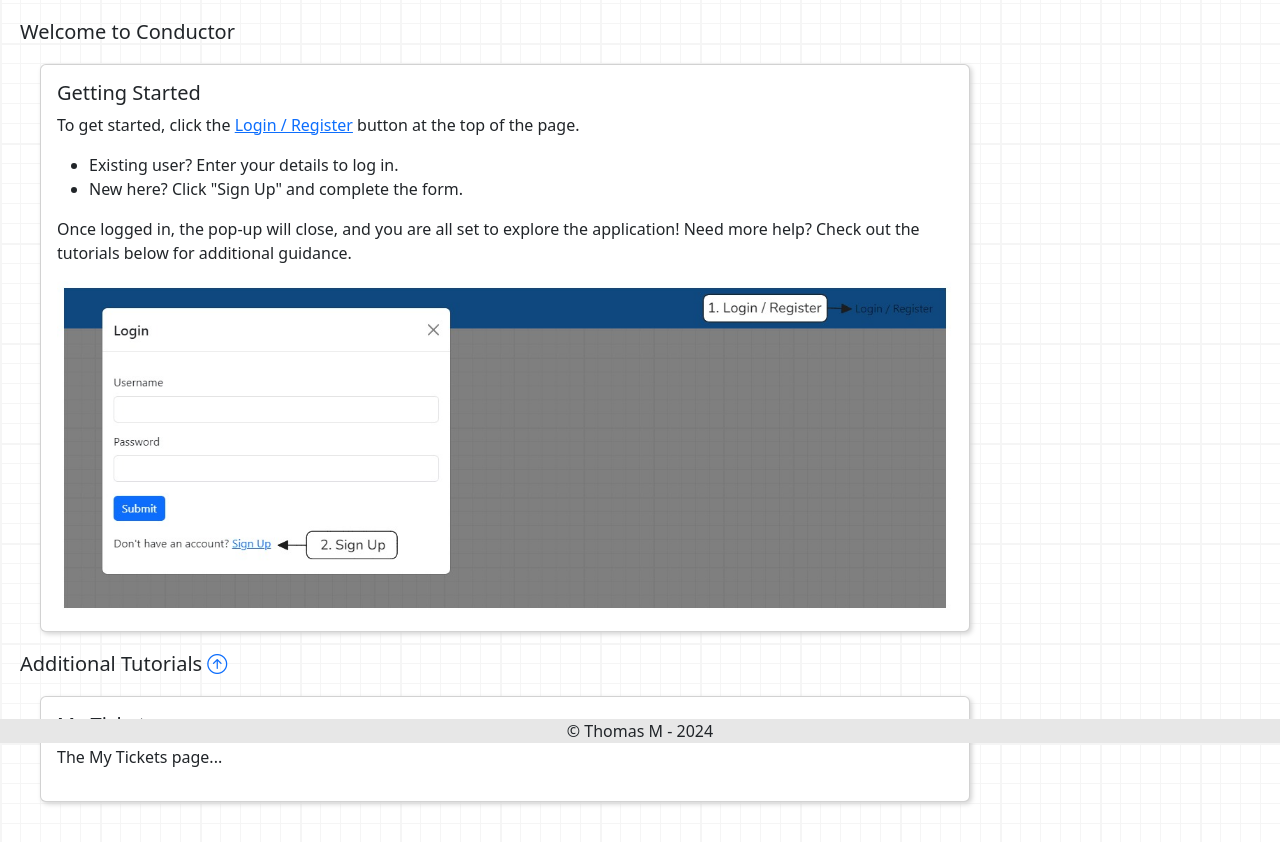
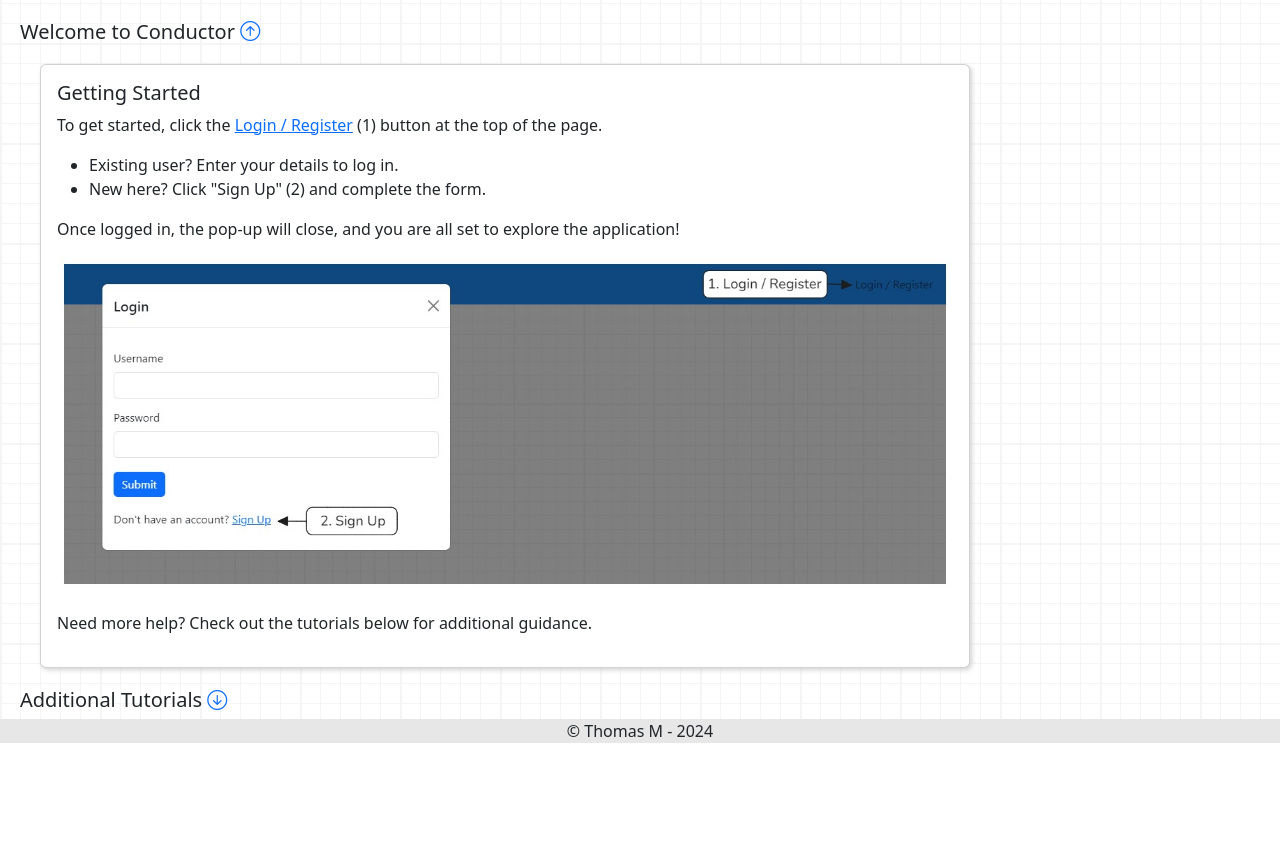
Before and after one commit to thomasmcr/SEA-Programming-Project, a FastAPI app: page / in a window 1280 px wide. Shown: the part 57-899 px from the top of the page. After the commit the page ends 800 px from the top, so only its background shows below. Run offline with FastAPI, Linux system fonts and the light colour scheme; some libraries are stand-ins or nearby versions.

Commit message:
Expanded tutorials

```diff
--- a/src/templates/layout.html
+++ b/src/templates/layout.html
@@ -76,11 +76,6 @@
                     button.innerHTML = '<i class="bi bi-arrow-down-circle"></i>';
                 }
             }
-            else
-            {
-                controlledElement.classList.add("show");
-                button.innerHTML = '<i class="bi bi-arrow-up-circle"></i>';
-            }
 
             controlledElement.addEventListener("show.bs.collapse", function () {
                 button.innerHTML = '<i class="bi bi-arrow-up-circle"></i>';
--- a/src/templates/pages/home.html
+++ b/src/templates/pages/home.html
@@ -2,31 +2,51 @@
 {% block title %}Home{% endblock %}
 {% block head %}{{ super() }}{% endblock %}
 {% block content %}
-<h1 style="font-size: 20px;">Welcome to Conductor</h1>
+    <h1 style="font-size: 20px;">Welcome to Conductor&nbsp;<a data-bs-toggle="collapse" href="#welcomeCollapse"
+        role="button" aria-expanded="false" aria-controls="welcomeCollapse" style="text-decoration: none;"
+        class="collapseButton"><i class="bi bi-arrow-up-circle"></i></a></h1>
+    <div class="collapse show" id="welcomeCollapse">
         <div class="card w-75" style="margin: 20px; box-shadow: 2px 2px 5px lightgray;">
             <div class="card-body">
                 <h1 style="font-size: 20px;">Getting Started</h1>
                 <p>
-            To get started, click the <a href="#" data-bs-toggle="modal" data-bs-target="#loginModal">Login / Register</a> button at the top of the page.
+                    To get started, click the <a href="#" data-bs-toggle="modal" data-bs-target="#loginModal">Login / Register</a> (1) button at the top of the page.
                     <ul>
                         <li>Existing user? Enter your details to log in.</li>
-                <li>New here? Click "Sign Up" and complete the form.</li>
+                        <li>New here? Click "Sign Up" (2) and complete the form.</li>
                     </ul>
-            Once logged in, the pop-up will close, and you are all set to explore the application! Need more help? Check out the tutorials below for additional guidance.
+                    Once logged in, the pop-up will close, and you are all set to explore the application!
                 </p>
                 <img class="card-img" src="{{ url_for('static', path='images/tutorial/tutorial_login.png')}}" alt="Card image cap" style="max-width: 900px;">
+                <p style="margin-top: 20px;">Need more help? Check out the tutorials below for additional guidance.</p>
             </div>
         </div>
+    </div>
+
     <h1 style="font-size: 20px; margin-top: 20px;">Additional Tutorials&nbsp;<a data-bs-toggle="collapse" href="#tutorialsCollapse"
         role="button" aria-expanded="false" aria-controls="tutorialsCollapse" style="text-decoration: none;"
-    class="collapseButton"></a></h1>
-<div class="collapse show" id="tutorialsCollapse">
+        class="collapseButton"><i class="bi bi-arrow-down-circle"></i></a></h1>
+    <div class="collapse" id="tutorialsCollapse">
         <div class="card w-75" style="margin: 20px; box-shadow: 2px 2px 5px lightgray;">
             <div class="card-body">
                 <h1 style="font-size: 20px;">My Tickets</h1>
                 <p>
-                The My Tickets page...
+                    The "My Tickets" page provides access to most of Conductor's core functionality. From this page, you can:
+                    <ul>
+                       <li>Create new tickets (1)</li>
+                       <li>View and manage existing tickets (2)</li>
+                       <li>Mark tickets as resolved (3)</li>
+                       <li>Delete tickets (4)</li>
+                    </ul>
+                    Additionally, you can click on a ticket's header to view more details and comments (5). From this view, you can also edit the ticket's information.
+                    Next to each section is a blue collapse arrow that can be used to hide the section as needed. Note, certain operations such as deleting a ticket or
+                    marking a ticket as resolved cannot be reversed, as such, you will be prompted with a confirmation dialog before these actions are completed.
                 </p>
+                <p style="margin-top: 20px;">
+                    If you are an administrator, this page will also include a "Pending Review" section that displays tickets awaiting review. Administrators have full control
+                    over all tickets, allowing them to perform CRUD (Create, Read, Update, and Delete) operations on any ticket, regardless of the author.
+                </p>
+                <img class="card-img" src="{{ url_for('static', path='images/tutorial/tutoriaL_my_tickets.png')}}" alt="My Tickets Page Tutorial" style="max-width: 900px;">
             </div>
         </div>
     </div>
--- a/src/templates/pages/my_tickets.html
+++ b/src/templates/pages/my_tickets.html
@@ -4,14 +4,14 @@
 {% block content %}
     <h1 style="font-size: 20px;">Create Ticket&nbsp;<a data-bs-toggle="collapse" href="#createTicketCollapse"
         role="button" aria-expanded="false" aria-controls="createTicketCollapse" style="text-decoration: none;"
-        class="collapseButton"></a></h1>
+        class="collapseButton"><i class="bi bi-arrow-up-circle"></i></a></h1>
     <div class="collapse show" id="createTicketCollapse">
         {% include "/components/create_ticket_form.html" %}
     </div>
 
     <h1 style="font-size: 20px; margin-top: 20px;">Your Tickets ({{ user_tickets|length }})&nbsp;<a data-bs-toggle="collapse" href="#yourTicketsCollapse"
         role="button" aria-expanded="false" aria-controls="yourTicketsCollapse" style="text-decoration: none;"
-        class="collapseButton"></a></h1>
+        class="collapseButton"><i class="bi bi-arrow-up-circle"></i></a></h1>
     <div class="collapse show" id="yourTicketsCollapse">
         {% if not user_tickets %}
             <p style="font-size: 18px; margin: 20px"> It looks like you don't have any open tickets. To get started, create a ticket using the form above.</p>
@@ -25,7 +25,7 @@
     {% if user.is_admin %}
         <h1 style="font-size: 20px; margin-top: 20px;">Tickets to Review ({{ tickets_to_review|length }})&nbsp;<a data-bs-toggle="collapse" href="#ticketsToReviewCollapse"
             role="button" aria-expanded="false" aria-controls="ticketsToReviewCollapse" style="text-decoration: none;"
-            class="collapseButton"></a></h1>
+            class="collapseButton"><i class="bi bi-arrow-up-circle"></i></a></h1>
         <div class="collapse show" id="ticketsToReviewCollapse">
             {% if not tickets_to_review %}
             <p style="font-size: 18px; margin: 20px"> It looks like you don't have any tickets to review.</p>
--- a/src/templates/pages/view_ticket.html
+++ b/src/templates/pages/view_ticket.html
@@ -65,7 +65,8 @@
                 <i class="bi bi-chat" style="font-size: 20px; vertical-align: text-top;"></i>
                 &nbsp;{{ticket.comments|length}} Comments
                 <a data-bs-toggle="collapse" href="#commentsCollapse" role="button" aria-expanded="false"
-                    aria-controls="commentsCollapse" style="text-decoration: none;" class="collapseButton">
+                aria-controls="commentsCollapse" style="text-decoration: none;" class="collapseButton">
+                <i class="bi bi-arrow-up-circle"></i>
                 </a>
             </h1>
             <div id="commentsCollapse" class="collapse show edit-disabled">
```
Also changed, not shown: src/static/images/tutorial/tutorial_my_tickets.png (added), src/tickets.db. Lines whose indentation alone changed are shown as unchanged.
